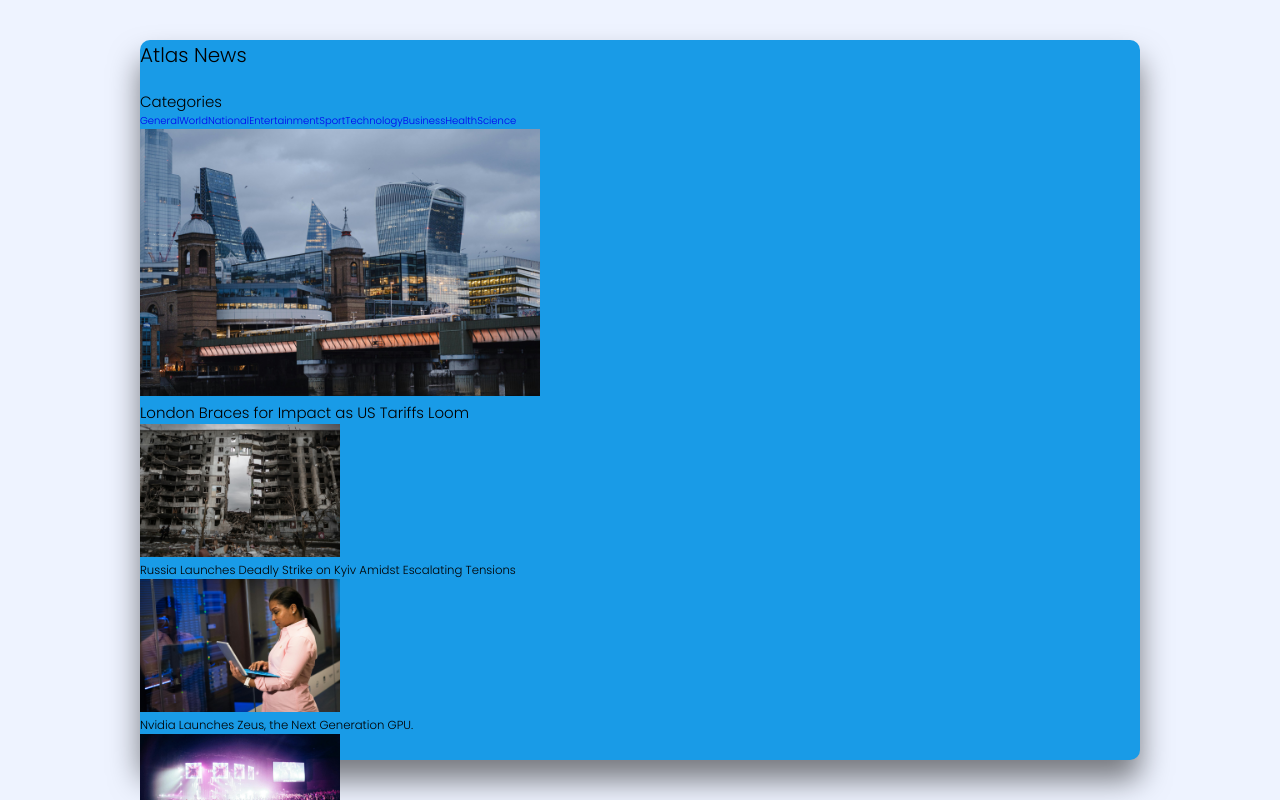
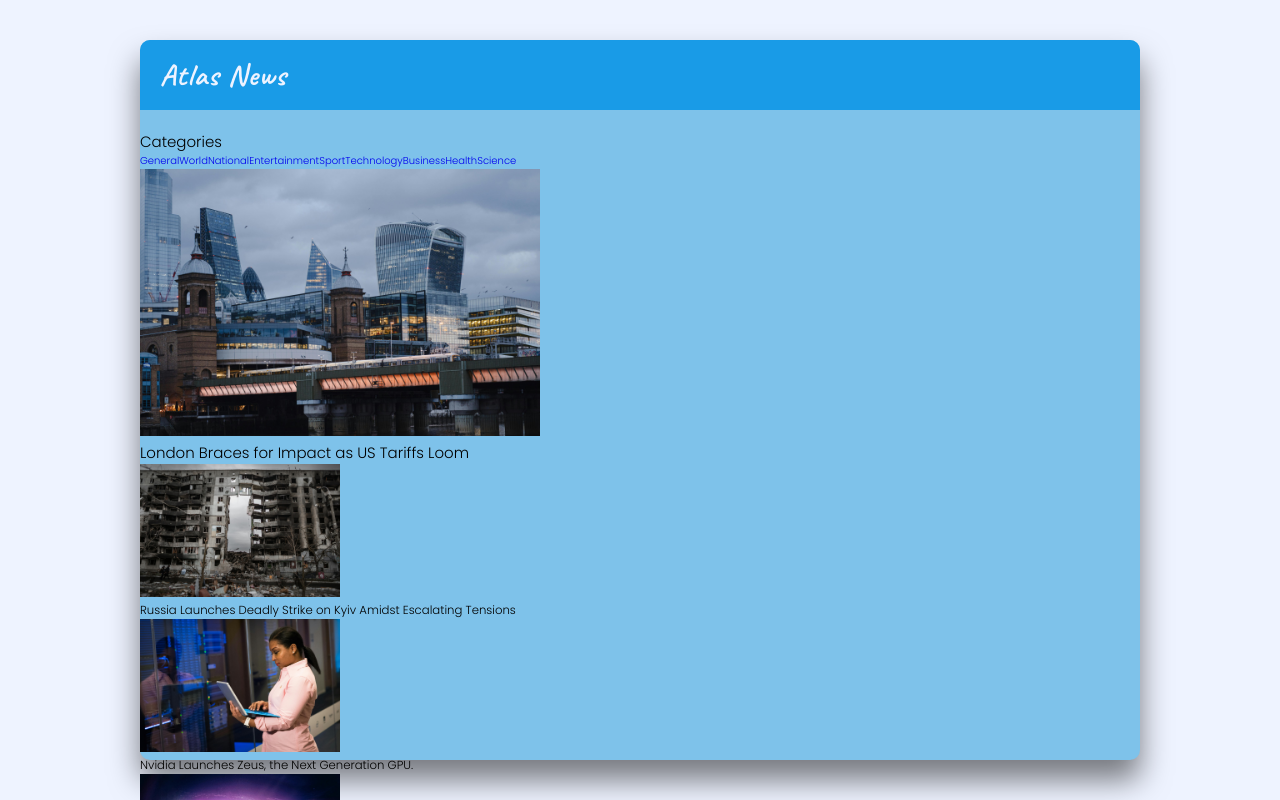
Before and after one commit to Nimira43/Atlas-News, a React (Vite) app: page / in a window 1280 px wide. Shown: the top 800 px of the page. Built offline with nearby package versions, Linux system fonts and the light colour scheme.

Commit message:
Styled .news-header.

```diff
--- a/src/css/index.css
+++ b/src/css/index.css
@@ -29,6 +29,13 @@ html {
   --grey-light: #eee;
 }
 
+.logo {
+  font-family: 'Caveat', cursive;
+  font-size: 3rem;
+  font-weight: 700;
+  letter-spacing: 0.1rem;
+}
+
 .container {
   width: 100%;
   height: 100vh;
--- a/src/css/news.css
+++ b/src/css/news.css
@@ -1,13 +1,24 @@
 .news-app {
   width: clamp(35rem, 90cqi, 100rem);
   height: 90vh;
-  background-color: var(--primary);
+  background-color: var(--primary-light);
   border-radius: 1rem;
   display: flex;
   flex-direction: column;
   align-items: space-between;
   row-gap: 2rem;
   box-shadow: 0 2rem 3rem rgba(0, 0, 0, 0.5);
+}
+
+.news-header {
+  width: 100%;
+  min-height: 7rem;
+  background-color: var(--primary);
+  border-radius: 1rem 1rem 0 0;
+  display: flex;
+  align-items: center;
+  padding: 0 2rem;
+  color: var(--light);
 }
 
 .headline img {
@@ -17,3 +28,15 @@
 .news-grid-item img {
   width: 20rem;
 }
+
+@media (max-width: 1400px) {
+
+}
+
+@media (max-width: 900px) {
+
+}
+
+@media (max-width: 500px) {
+
+}
```
